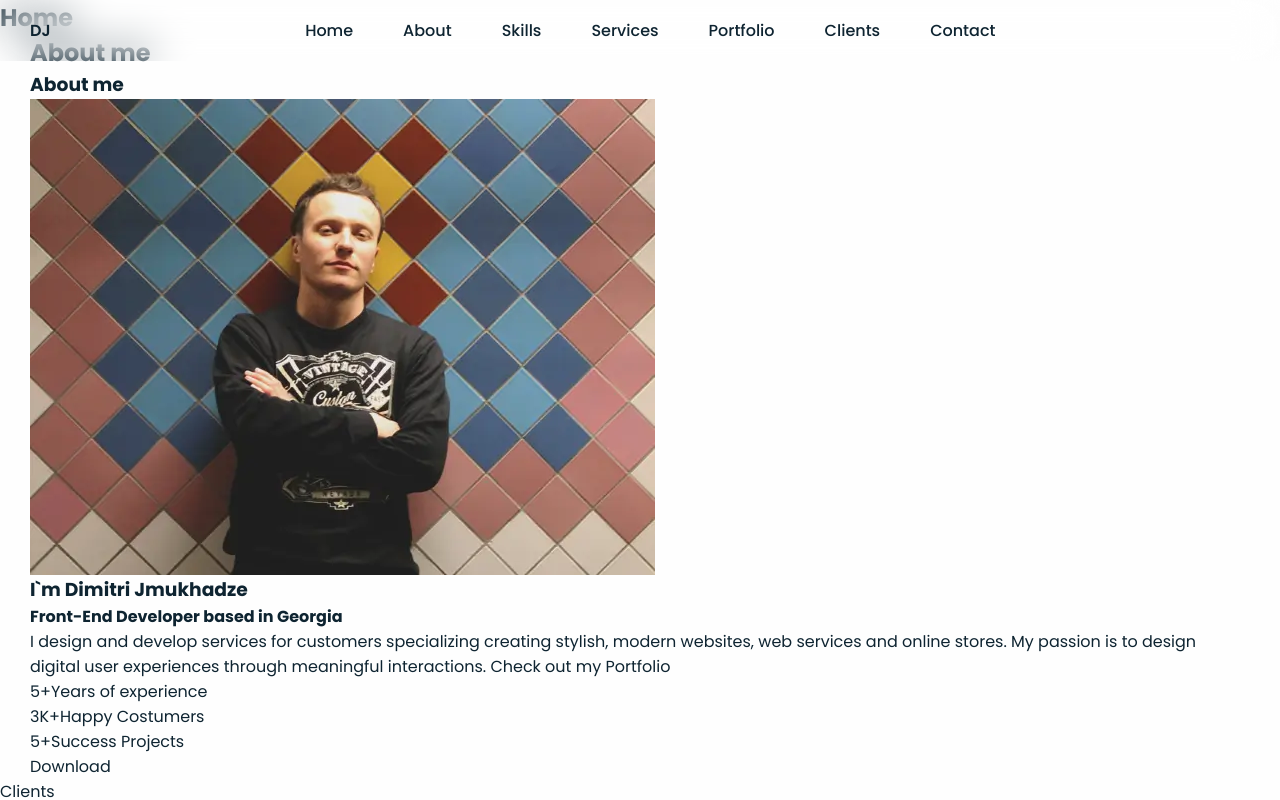
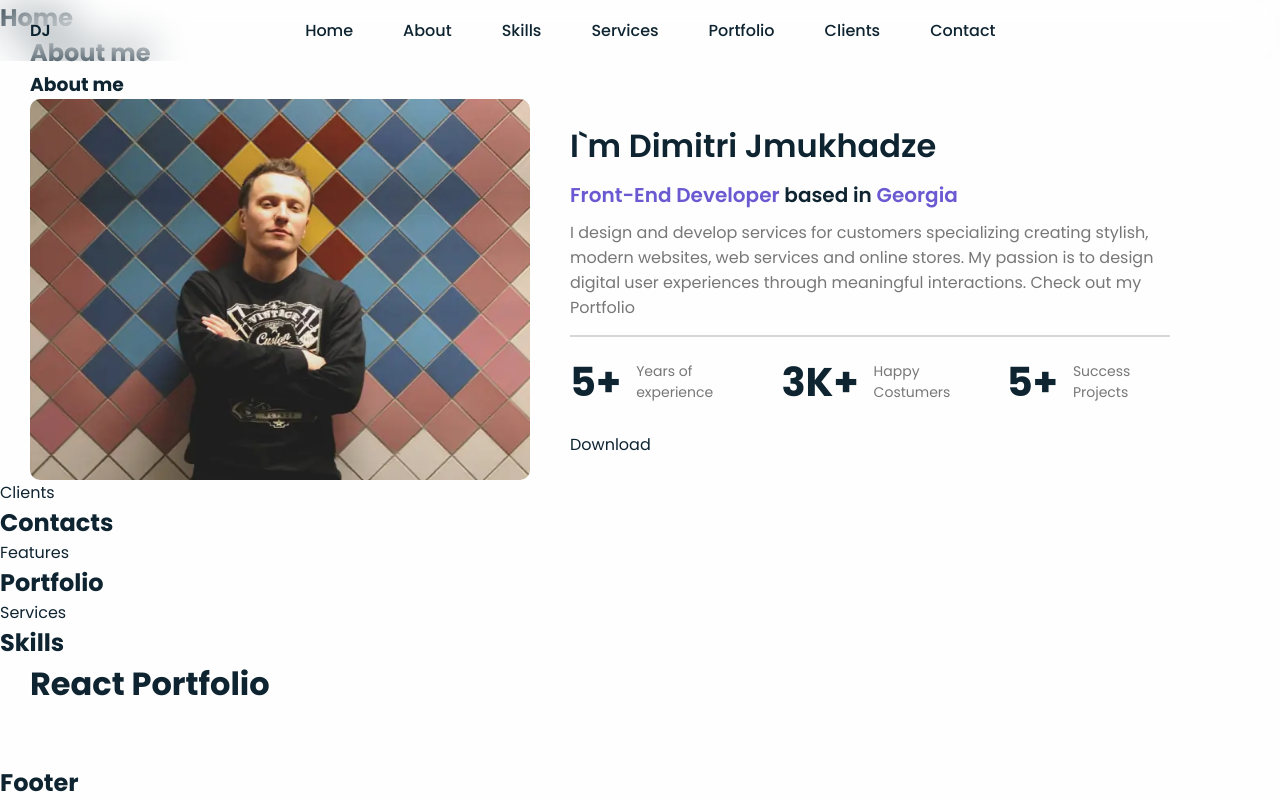
Before and after one commit to iScreAmn/react-portfolio, a React (Vite) app: page / in a window 1280 px wide. Shown: the top 800 px of the page. Built offline with nearby package versions, Linux system fonts and the light colour scheme.

Commit message:
Add styles for About section

```diff
--- a/src/components/about/About.css
+++ b/src/components/about/About.css
@@ -0,0 +1,67 @@
+.about__wrapper {
+  display: flex;
+  align-items: center;
+  gap: 40px;
+   overflow-x: hidden; /*  Убирает резкий скачок блоков в AOS  */
+}
+
+.about-img {
+  max-width: 500px;
+  width: 100%;
+}
+
+.about-img img {
+  border-radius: 10px;
+}
+
+.about-info {
+  max-width: 600px;
+  width: 100%;
+}
+
+.description h3 {
+  font-size: 32px;
+  font-weight: 600;
+  margin-bottom: 10px;
+}
+
+.description h4 {
+  font-size: 20px;
+  font-weight: 600;
+  margin-bottom: 10px;
+}
+
+.description h4 span {
+  color: var(--second-color);
+}
+
+.description p {
+  color: var(--third-color);
+  font-size: var(--normal-font-size);
+  margin-bottom: 15px;
+  padding-bottom: 15px;
+  border-bottom: 2px solid var(--liner-color);
+}
+
+.professional-list {
+  display: flex;
+  column-gap: 30px;
+}
+
+.professional-list .list-item {
+  display: flex;
+  justify-content: center;
+  align-items: center;
+  column-gap: 15px;
+  margin-bottom: 20px;
+}
+
+.list-item .number {
+  font-size: 40px;
+  font-weight: 700;
+}
+
+.list-item .text {
+  color: var(--third-color);
+  font-size: var(--small-font-size);
+}
```
